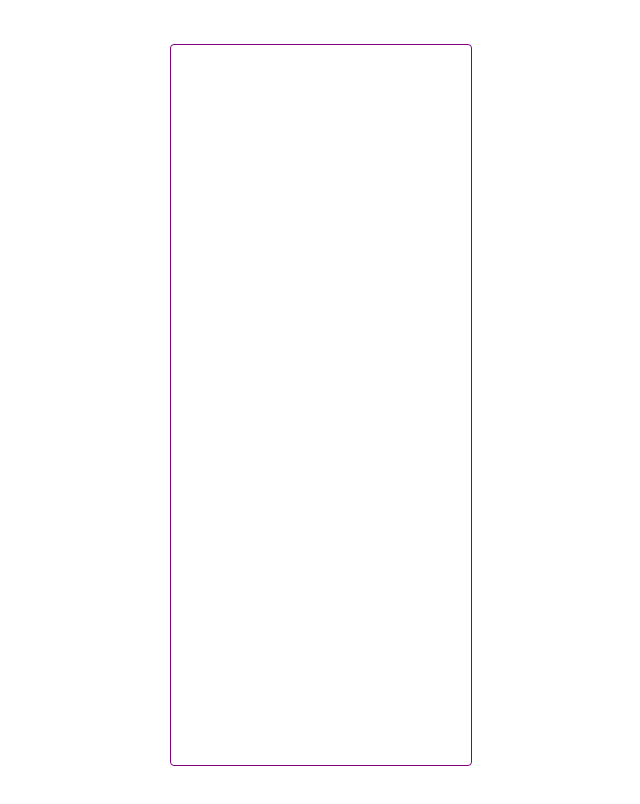
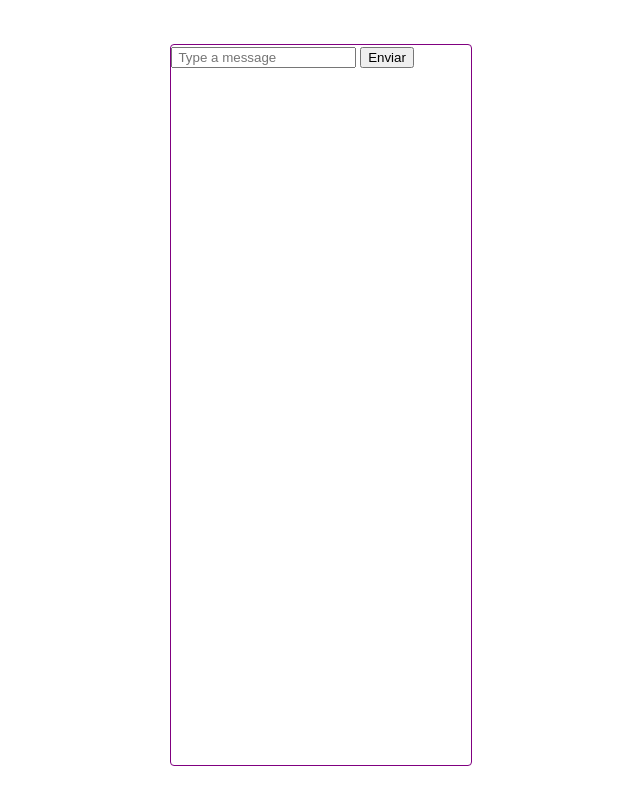
Before and after one commit to Purple-Code-sh/realTime-chat-nodeAndSQL, a website: page client/index.html in a window 1280 px wide. Shown: the whole page, without its empty margins (319-959 px from the left). Drawn offline with Linux system fonts and the light colour scheme.

```diff
--- a/client/index.html
+++ b/client/index.html
@@ -5,6 +5,9 @@
     <meta name="viewport" content="width=device-width, initial-scale=1.0">
     <title>Real Chat</title>
     <style>
+        :root{
+            color-scheme: light dark;
+        }
         body{
            font-family:  Oxygen, Ubuntu, Cantarell, 'Open Sans', 'Helvetica Neue', sans-serif;
            display: grid;
@@ -26,7 +29,10 @@
 </head>
 <body>
     <section id="chat">
-        <form></form>
+        <form>
+            <input type="text" name="message" id="input" placeholder=" Type a message" autocomplete="off">
+            <button type="submit">Enviar</button>
+        </form>
     </section>
 
 </body>
```
Also changed, not shown: package.json (+8 -1 lines), server/index.js (+8 -4 lines), 1 other file.
